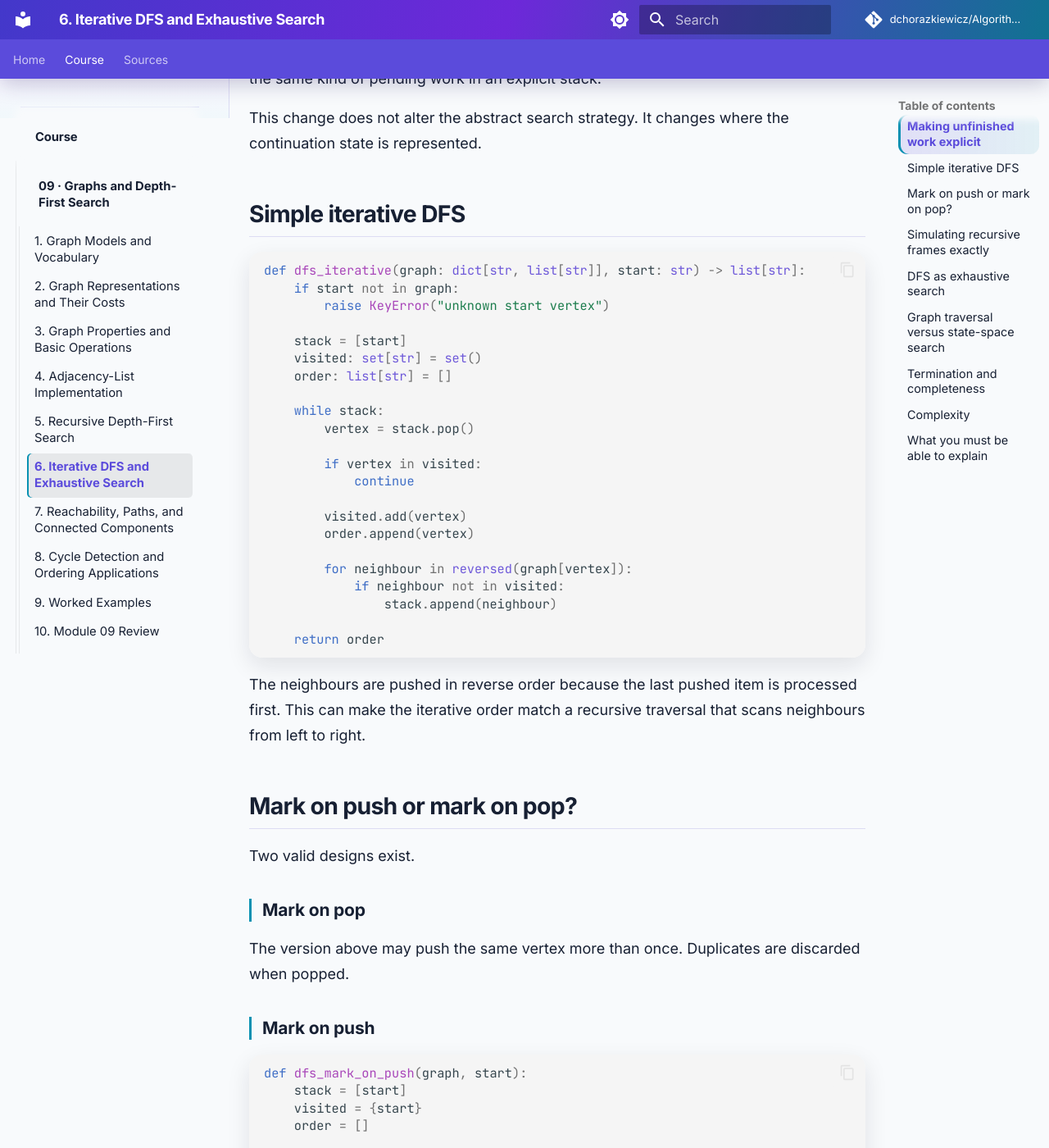
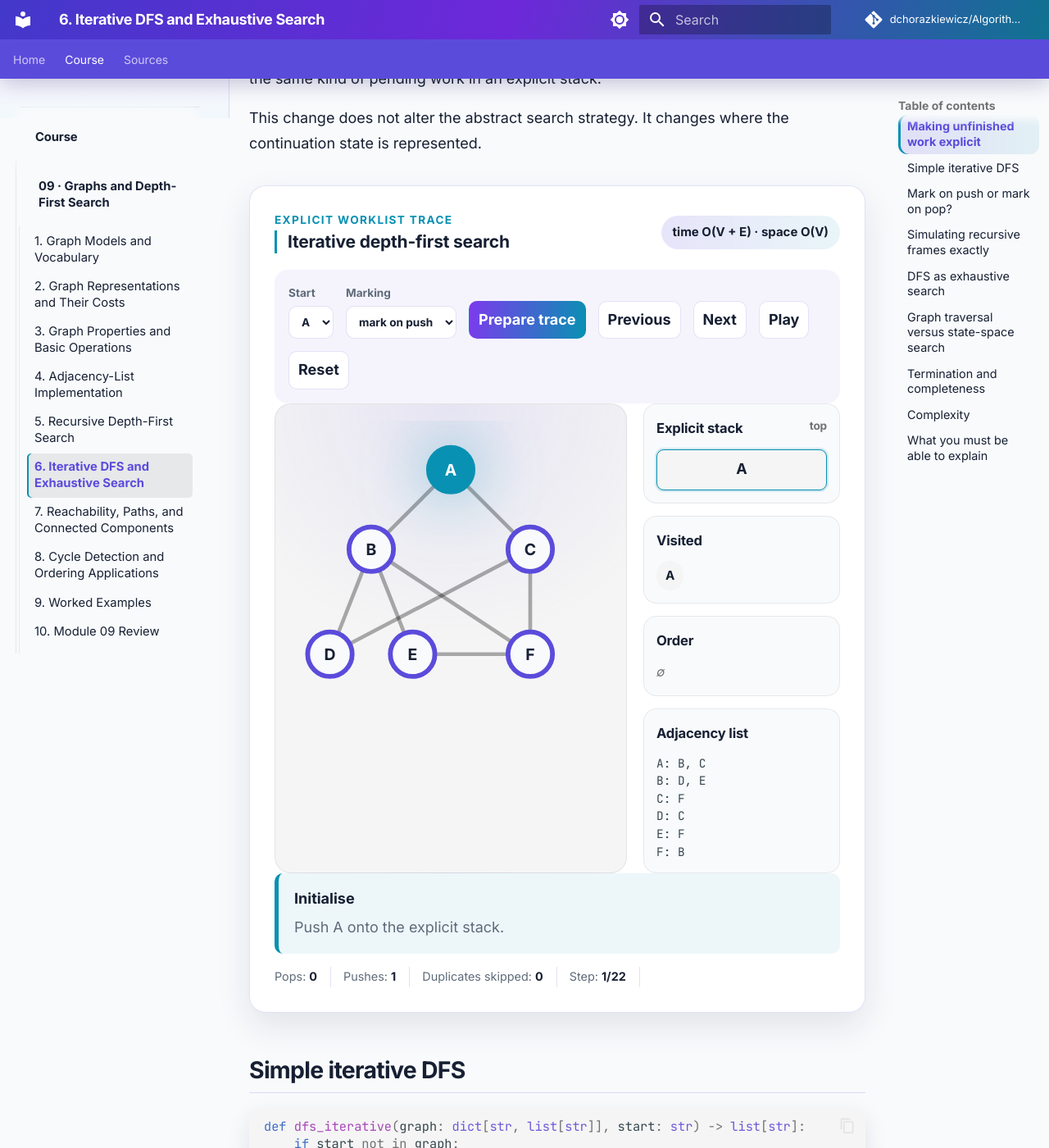
Before and after one commit to dchorazkiewicz/Algorithms_and_Complexity, an MkDocs documentation site: the page built from docs/course/09-graphs-and-depth-first-search/06-iterative-dfs-and-exhaustive-search.md, in a window 1280 px wide and 1400 px high, scrolled down 307 px. Shown: the whole window at 82% size. Built offline with MkDocs 1.6.1 and Material for MkDocs 9.7.7, drawn with Linux system fonts in a browser that asks for light colours; comment, search, counter and statistics services are not loaded.

Commit message:
Embed iterative DFS visualisation in chapter

```diff
--- a/docs/course/09-graphs-and-depth-first-search/06-iterative-dfs-and-exhaustive-search.md
+++ b/docs/course/09-graphs-and-depth-first-search/06-iterative-dfs-and-exhaustive-search.md
@@ -1,10 +1,15 @@
 # Iterative DFS and Exhaustive Search
+
+<link rel="stylesheet" href="/Algorithms_and_Complexity/stylesheets/iterative-dfs-visualization.css">
+<script defer src="/Algorithms_and_Complexity/javascripts/iterative-dfs-visualization.js"></script>
 
 ## Making unfinished work explicit
 
 Recursive DFS stores unfinished calls on the language's call stack. Iterative DFS stores the same kind of pending work in an explicit stack.
 
 This change does not alter the abstract search strategy. It changes where the continuation state is represented.
+
+<div data-iterative-dfs-viz></div>
 
 ## Simple iterative DFS
 
```
